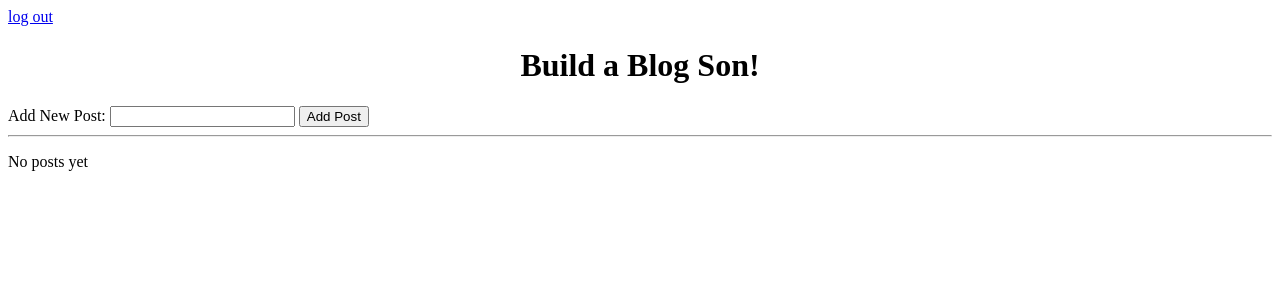
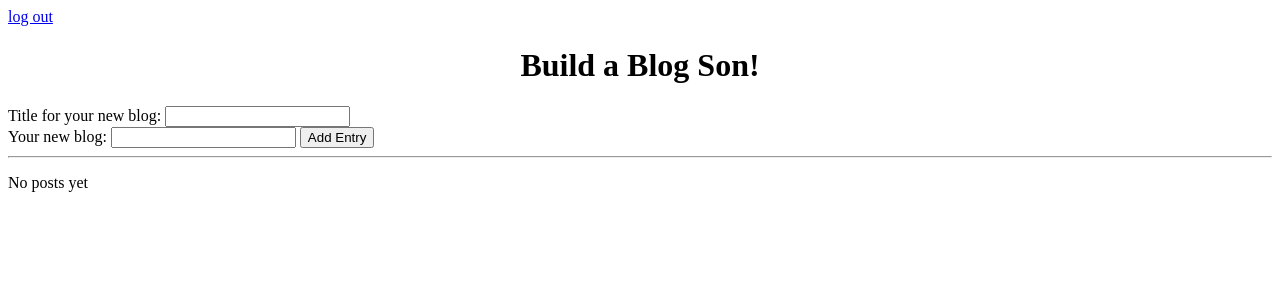
Before and after one commit to mikupgirl/build-a-blog, a Flask app: page / in a window 1280 px wide. Shown: the top 300 px of the page. Run offline with Flask 2, Linux system fonts and the light colour scheme; data that the repository does not hold is empty.

Commit message:
updated code to have titles, bodies and place titles in headers

```diff
--- a/main.py
+++ b/main.py
@@ -6,18 +6,19 @@ app.config['DEBUG'] =  True
 app.config['SQLALCHEMY_DATABASE_URI'] = 'mysql+pymysql://build-a-blog:build-a-blog@localhost:8889/build-a-blog'
 app.config['SQLALCHEMY_ECHO'] = True
 db = SQLAlchemy(app)
-#app.secret_key = 'y337kGcys&zP3B'
 
 class Blog(db.Model):
 
     id = db.Column(db.Integer, primary_key=True)
     title = db.Column(db.String(120))
-    body = db.Column(db.Boolean)
+    body = db.Column(db.String(120))
+    submitted = db.Column(db.Boolean)
 
 
-    def __init__(self, title):
+    def __init__(self, title, body):
         self.title = title
-        self.body = False
+        self.body = body
+        self.submitted = False
 
 
 
@@ -25,21 +26,24 @@ class Blog(db.Model):
 def index():
 
     if request.method == 'POST':
-        blog_name = request.form['blog']
-        new_blog = Blog(blog_name)
+        blog_name_title = request.form['blog_title']
+        blog_name_body = request.form['blog_body']
+        new_blog = Blog(blog_name_title, blog_name_body)
         db.session.add(new_blog)
         db.session.commit()
 
-    blogs = Blog.query.filter_by(body=False).all()
-    submitted_blogs = Blog.query.filter_by(body=True).all()
+    blogs = Blog.query.filter_by(submitted=False).all()
+    submitted_blogs = Blog.query.filter_by(submitted=True).all()
     return render_template('todos.html',title="Build a Blog", blogs=blogs, submitted_blogs=submitted_blogs)
 
 
 @app.route('/newpost', methods=['POST'])
 def post_blog():
 
-    blog_id = int(request.form['blog-id'])
+    blog_id = int(request.form['blog-id-title'])
     blog = Blog.query.get(blog_id)
+    blog_body = int(request.form['blog-id-body'])
+    blog = Blog.query.get(blog_body)
     db.session.add(blog)
     db.session.commit()
 
--- a/templates/todos.html
+++ b/templates/todos.html
@@ -4,10 +4,17 @@
     <h1 style="text-align: center">Build a Blog Son!</h1>
     <form method='POST'>
         <label>
-            Add New Post:
-            <input type="text" name='blog' />
+            Title for your new blog:
+            <input type="text" name='blog_title' /></h1></h1>
         </label>
-        <input type="submit" value='Add Post' />
+        <br />
+
+    <form method='POST'>
+        <label>
+            Your new blog:
+            <input type="text" name='blog_body' />
+        </label>
+        <input type="submit" value='Add Entry' />
     </form>
 
     <hr />
@@ -16,18 +23,17 @@
     <p>No posts yet</p>
     {% else %}
 
-        <h2>Real Deal Blog Listings</h2>
-
-            <ul>
-                {% for blog in blogs %}
-                <li>{{blog.title}}
-                    <form method="POST" action="/newpost">
-                        <input type="hidden" name="blog-id" value="{{blog.id}}" />
-                    </form>
-                </li>
-
-                {% endfor %}
-            </ul>
+            {% for blog in blogs %}
+            <h1>{{blog.title}}</h1>
+            <p>{{blog.body}}</p>
+                <form method="POST" action="/newpost">
+                    <input type="hidden" name="blog-id-title" value="{{blog.id}}" />
+                </form>
+            <br />
+                <form method="POST" action="/newpost">
+                    <input type="hidden" name="blog-id-body" value="{{blog.id}}" />
+                </form>
+            {% endfor %}
 
     {% endif %}
 
```
